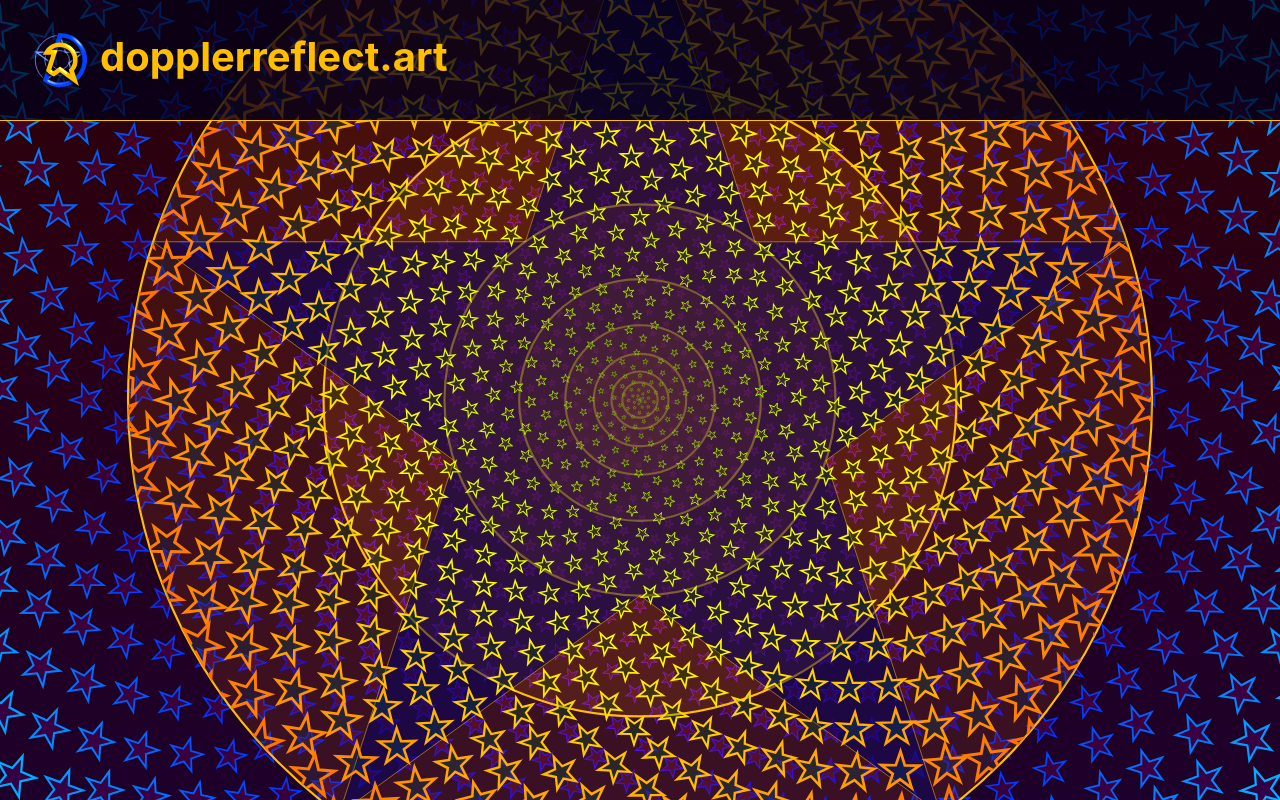
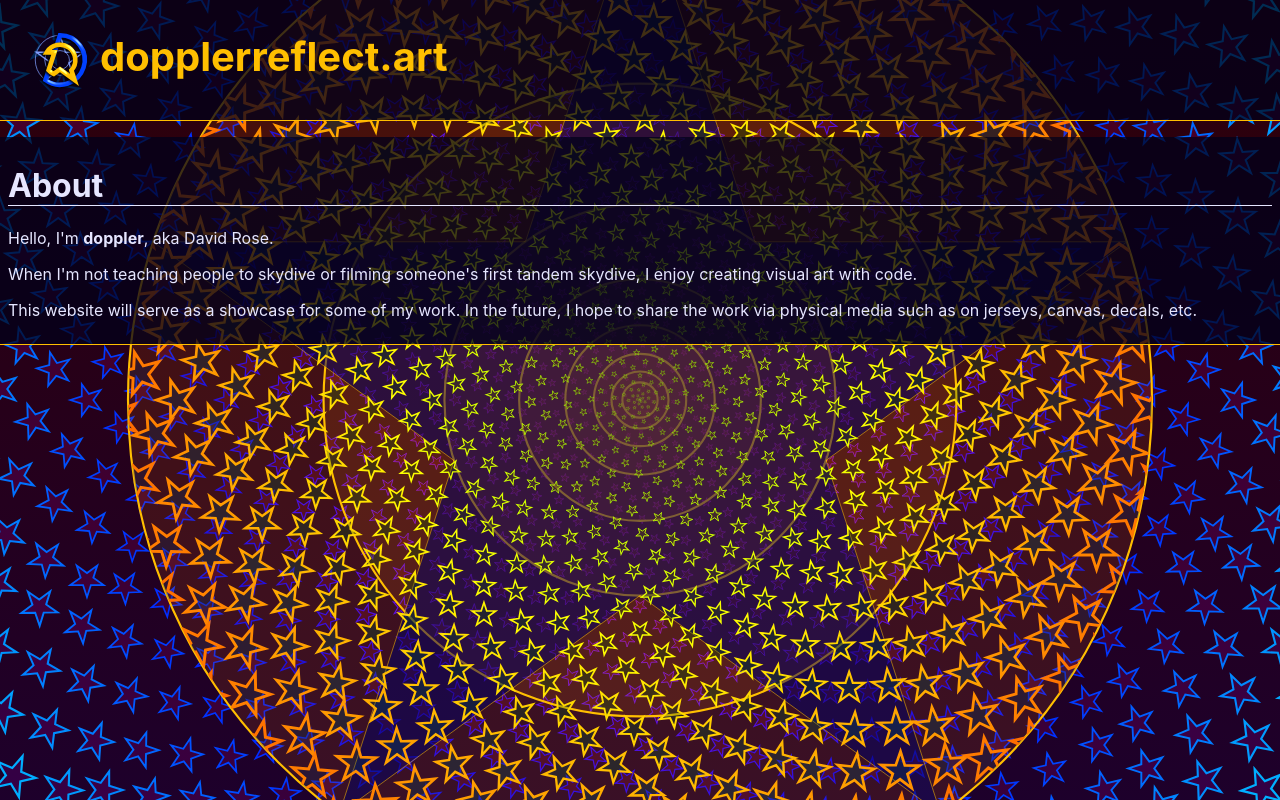
Before and after one commit to dopplerreflect/dopplerreflect.github.io, a React (Vite) app: page / in a window 1280 px wide. Built offline with nearby package versions, Linux system fonts and the light colour scheme.

Commit message:
add body and mv cname to public so it'll get copied to docs

```diff
--- a/src/App.css
+++ b/src/App.css
@@ -9,14 +9,25 @@ html {
   height: 100vh;
 }
 
-.Header {
-  font-size: 2.5em;
-  font-weight: bold;
+header,
+main {
   padding: 0.5em;
   border-bottom: 1px solid hsl(45, 100%, 50%);
   background: hsla(240, 100%, 5%, 0.75);
 }
-.Header img {
+header {
+  font-size: 2.5em;
+  font-weight: bold;
+}
+header img {
   vertical-align: middle;
   height: 2em;
 }
+
+h1 {
+  border-bottom: 1px solid hsl(240, 100%, 95%);
+}
+main {
+  color: hsl(240, 100%, 95%);
+  margin-top: 1em;
+}
--- a/src/App.tsx
+++ b/src/App.tsx
@@ -3,10 +3,25 @@ import DRLogo from './dr-logo.svg';
 function App() {
   return (
     <div className="App">
-      <div className="Header">
+      <header>
         <img src={DRLogo} />
         dopplerreflect.art
-      </div>
+      </header>
+      <main>
+        <h1>About</h1>
+        <p>
+          Hello, I'm <strong>doppler</strong>, aka David Rose.
+        </p>
+        <p>
+          When I'm not teaching people to skydive or filming someone's first
+          tandem skydive, I enjoy creating visual art with code.
+        </p>
+        <p>
+          This website will serve as a showcase for some of my work. In the
+          future, I hope to share the work via physical media such as on
+          jerseys, canvas, decals, etc.
+        </p>
+      </main>
     </div>
   );
 }
```
Also changed, not shown: 6 other files (tests, documents, lock files or other folders).
